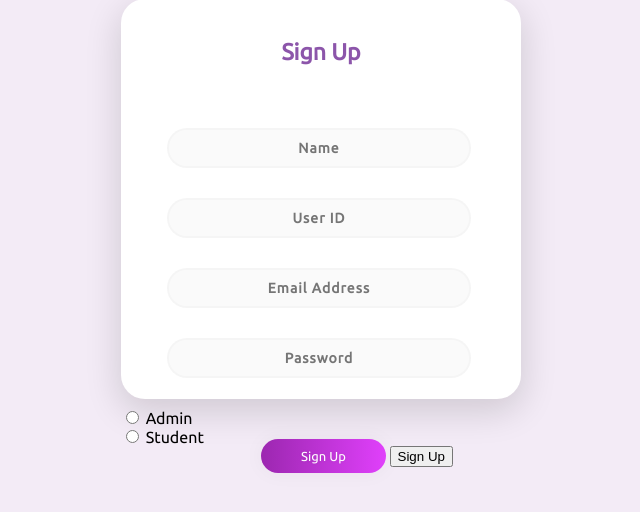
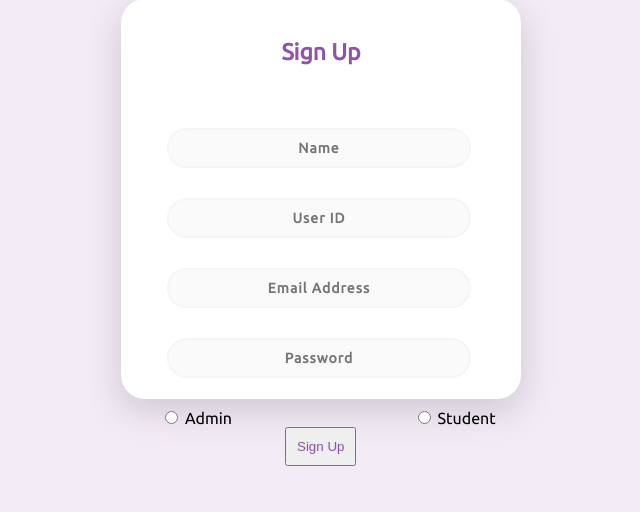
Before and after one commit to FarrukhCyber/Swap-It, a Flask app: page /signup in a window 1280 px wide. Shown: the part 113-625 px from the top of the page, without its empty margins (319-959 px from the left). Run offline with Flask 2, Linux system fonts and the light colour scheme; some libraries are stand-ins or nearby versions.

Commit message:
changes in signup frontend

```diff
--- a/project/static/sign_up.css
+++ b/project/static/sign_up.css
@@ -92,10 +92,12 @@ font-family: 'Ubuntu', sans-serif;
     padding-top: 10px;
 }
 
-a {
+button {
     text-shadow: 0px 0px 3px rgba(117, 117, 117, 0.12);
-    color: #E1BEE7;
-    text-decoration: none
+    color: #8C55AA;
+    text-decoration: none;
+    margin-left: 164px;
+    padding: 10px;
 }
 
 @media (max-width: 600px) {
--- a/project/templates/login2.html
+++ b/project/templates/login2.html
@@ -11,7 +11,7 @@
       <input class="un " type="email" align="center" name ="email" placeholder="Email">
 
       <input class="un " type="password" align="center" name = "password" placeholder = "Password"><br><br>
-      <input class="radiobutton" type="radio" name="options" id="option1" value="Admin"> admin </input>
+      <input class="radiobutton" type="radio" name="options" id="option1" value="admin"> Admin </input>
       <input class="radiobutton" type="radio" name="options" id="option2" value="student"> Student </input><br>
       <!-- <div>
         <label for="s-option" class="uu">
--- a/project/templates/sign_up.html
+++ b/project/templates/sign_up.html
@@ -16,9 +16,10 @@
       <input class="un " type="text" align="center" id= "user_id" name="user_id" placeholder="User ID">
       <input class="un " type="text" align="center" id= "email" name="email" placeholder="Email Address">
       <input class="un " type="text" align="center" id= "password" name="password" placeholder="Password"><br>
-      <input type="radio" name="options" id="options" value="option1"> Admin </input><br>
+      &emsp; &emsp;
+      <input type="radio" name="options" id="options" value="option1"> Admin &emsp; &emsp;</input>
+      &emsp; &emsp; &emsp; &emsp; &emsp; &emsp; &emsp;
       <input type="radio" name="options" id="options" value="option2"> Student </input><br>
-      <a href='/signup' type="submit" class="submit" align="center">Sign Up</a>
       <button type="submit" class="btn btn-primary">Sign Up</button>
       <p class="forgot" align="center"><a
     </div>
```
